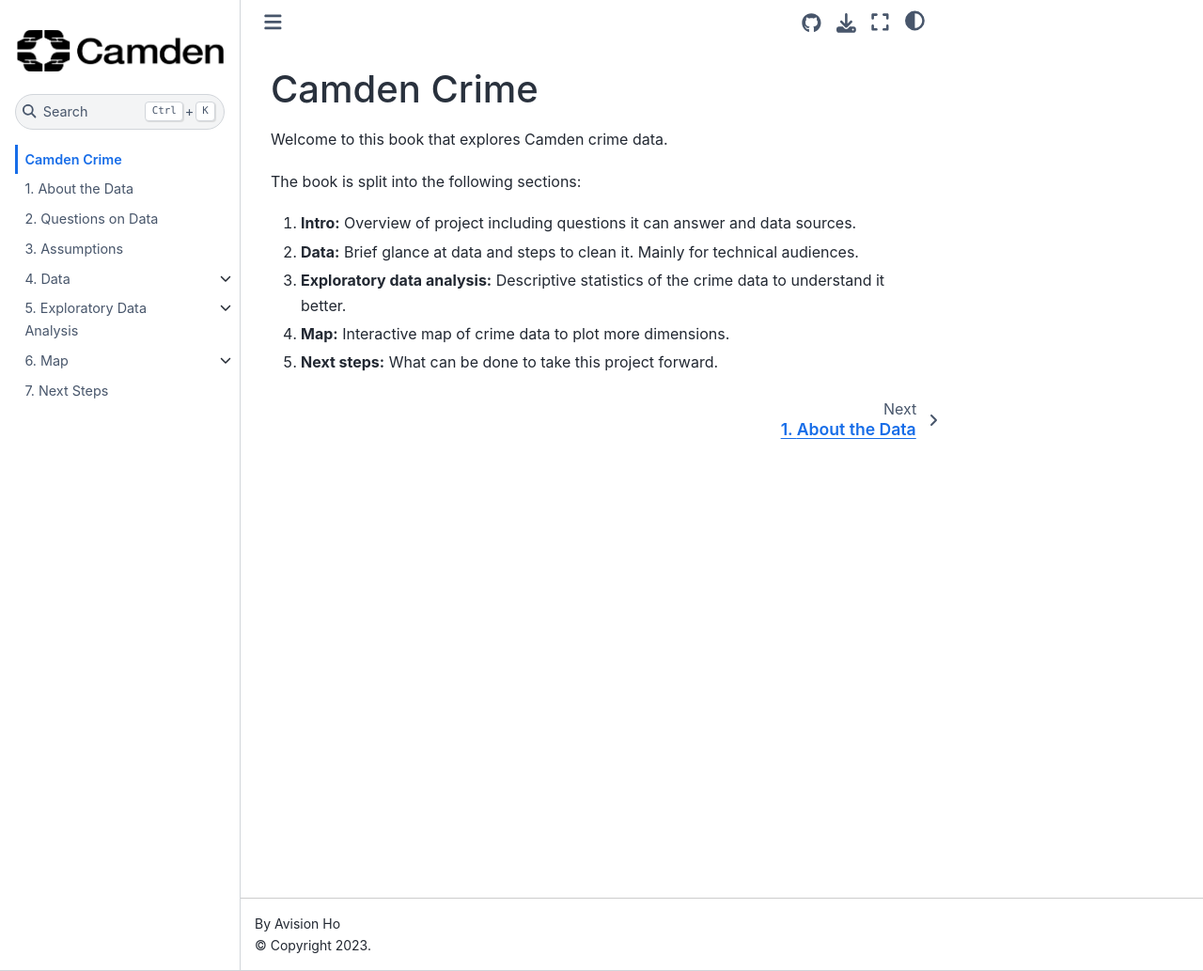
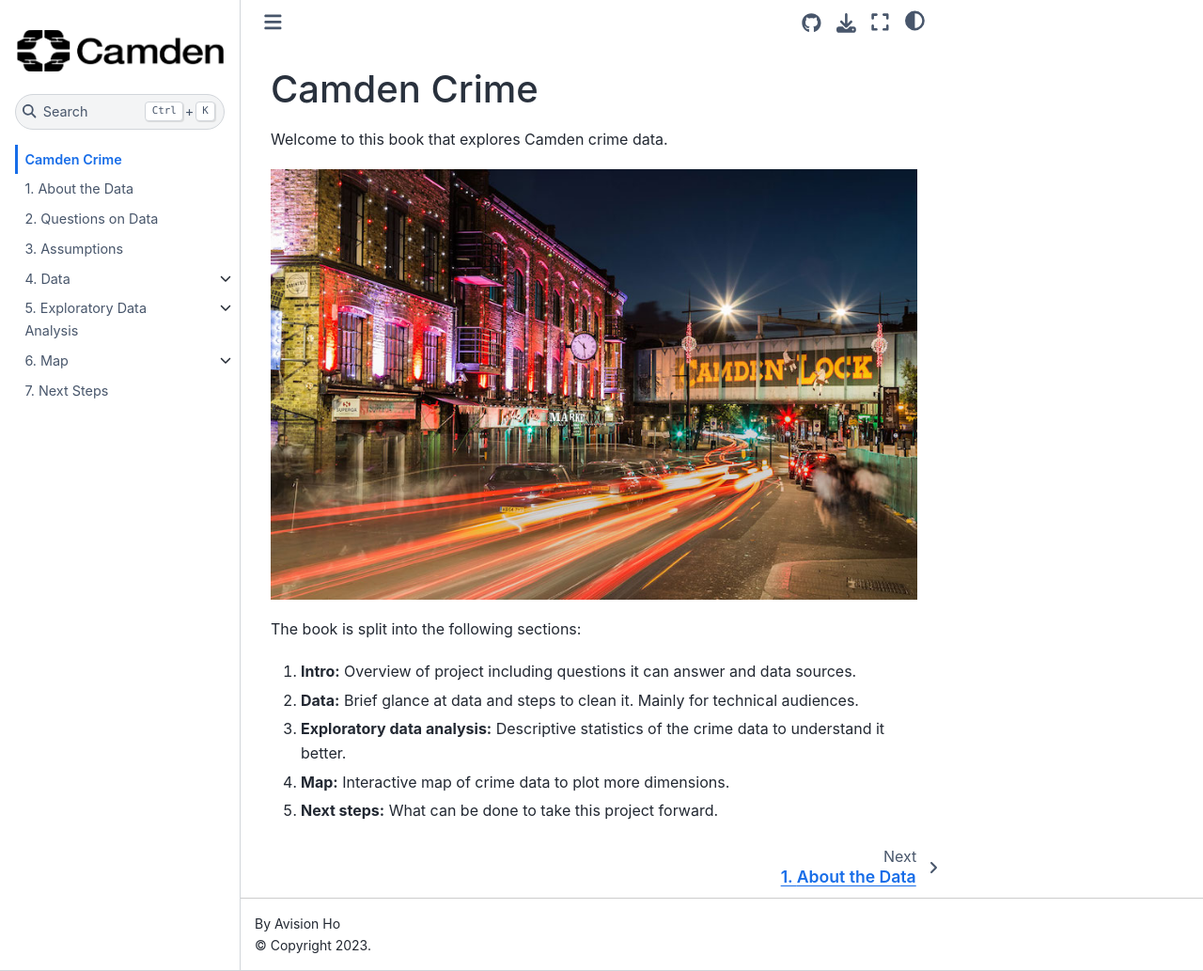
Before and after one commit to avisionh/camdencrime, a Jupyter Book: the page built from book/00_intro.md, in a window 1280 px wide and 1033 px high. Shown: the whole window at 94% size. Built offline with Jupyter Book 1.0.4 settings and Sphinx 7.4.7 and the Sphinx Book theme 1.1.4, drawn with Linux system fonts in a browser that asks for light colours.

Commit message:
style: Add image of Camden
This is to make it more visually appealing.

```diff
--- a/book/00_intro.md
+++ b/book/00_intro.md
@@ -1,6 +1,8 @@
 # Camden Crime
 
 Welcome to this book that explores Camden crime data.
+
+![](images/camden_lock.jpg)
 
 The book is split into the following sections:
 1. **Intro:** Overview of project including questions it can answer and data sources.
```
Also changed, not shown: book/images/camden_lock.jpg (added).
